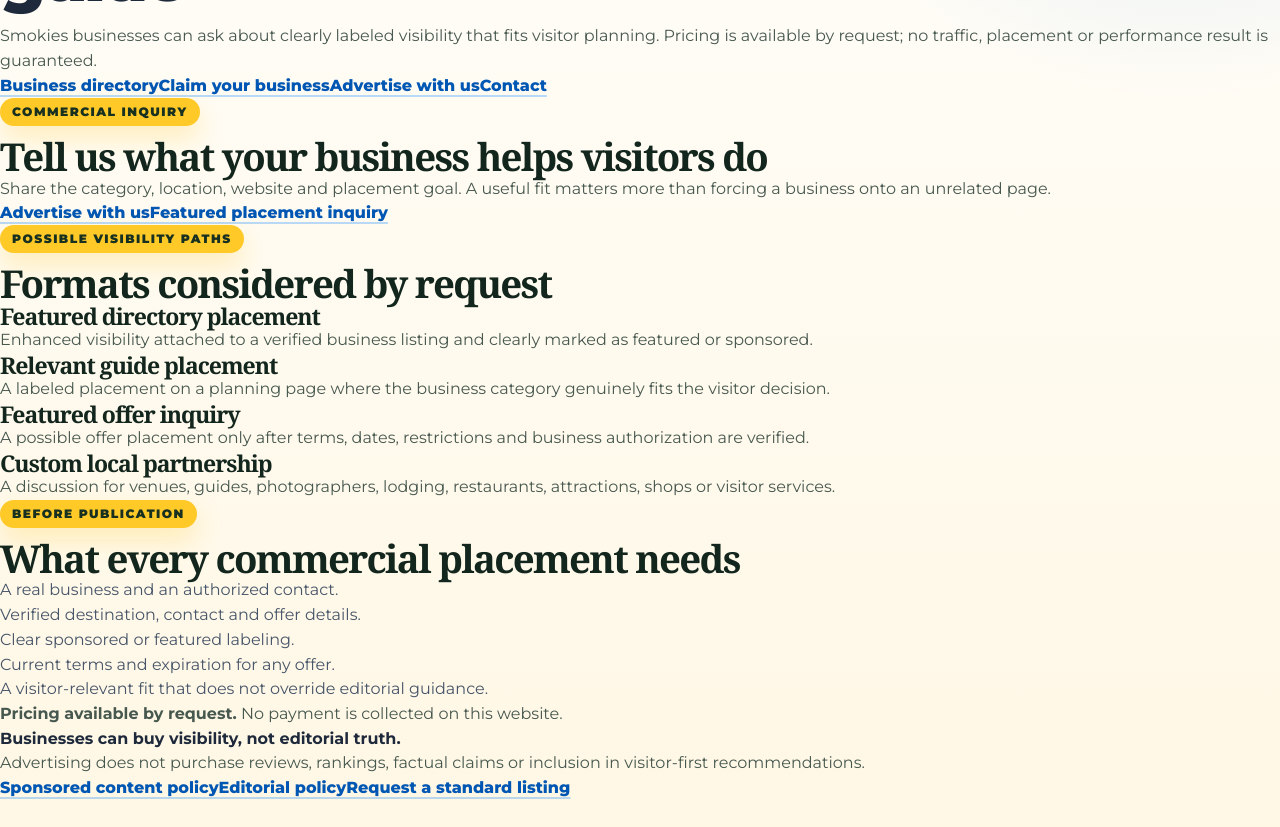
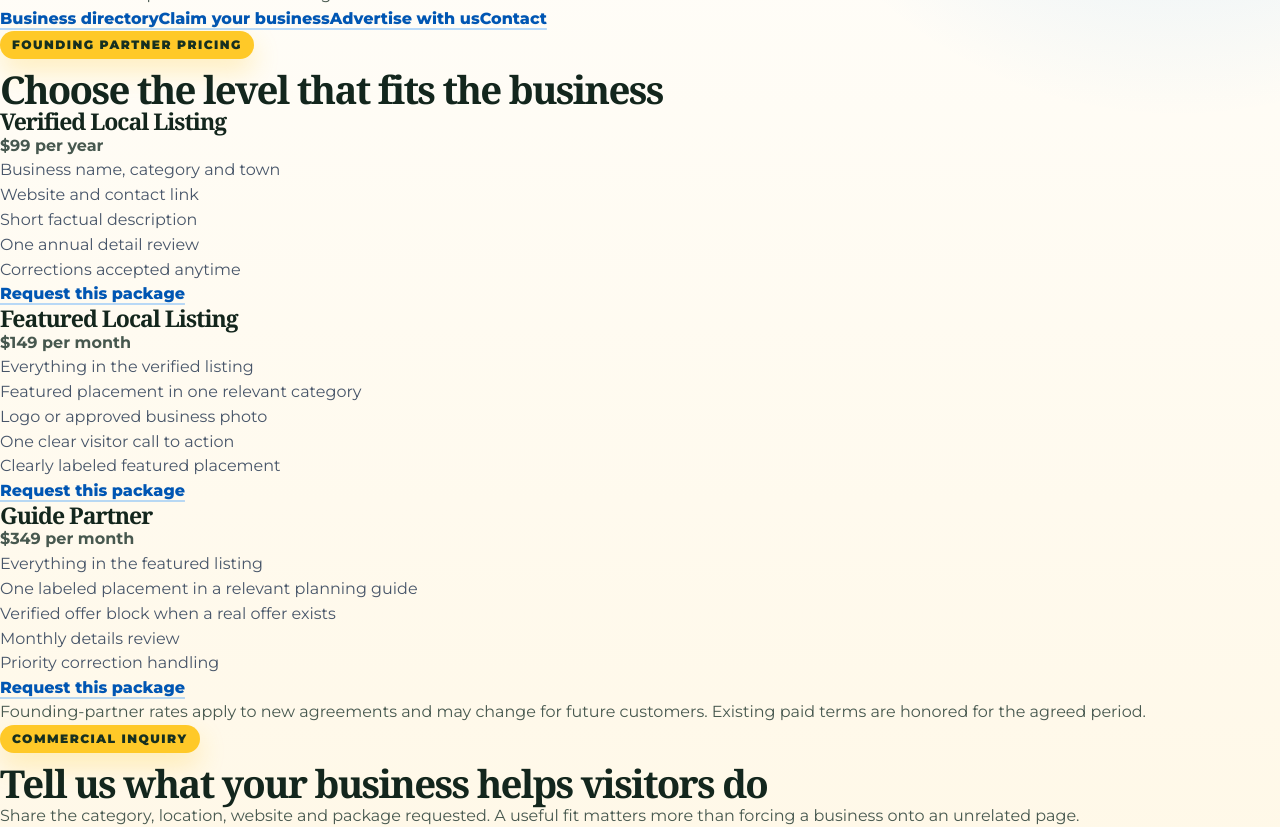
Before and after one commit to masondtorres/smokies-insider-guide, a Next.js app: page /advertise in a window 1280 px wide. Shown: the part 460-1287 px from the top of the page. Built offline with nearby package versions, Linux system fonts and the light colour scheme.

Commit message:
business: publish three clear advertising packages

```diff
--- a/src/app/advertise/page.tsx
+++ b/src/app/advertise/page.tsx
@@ -4,56 +4,96 @@ import { BusinessPageShell, BusinessPathLinks, inquiryHref } from "@/components/
 
 export const metadata: Metadata = {
   title: "Advertise With Smoky Insider",
-  description: "Request clearly labeled advertising, sponsored content or featured placement information from Smoky Insider.",
+  description: "Choose a clearly priced local advertising package from veteran-owned Smoky Insider.",
 };
 
-const advertiseHref = inquiryHref("Advertise with us - Smoky Insider", [
+const advertiseHref = inquiryHref("Smoky Insider advertising package", [
+  "Package requested",
   "Business category",
   "Town or service area",
   "Website",
-  "Placement of interest",
   "Campaign timing or goal",
   "Your name and role",
 ]);
 
-const featuredHref = inquiryHref("Featured placement inquiry - Smoky Insider", [
-  "Business category",
-  "Town or service area",
-  "Website",
-  "Listing URL, if published",
-  "Placement goal",
-  "Your name and role",
-]);
+const packages = [
+  {
+    name: "Verified Local Listing",
+    price: "$99 per year",
+    items: [
+      "Business name, category and town",
+      "Website and contact link",
+      "Short factual description",
+      "One annual detail review",
+      "Corrections accepted anytime",
+    ],
+  },
+  {
+    name: "Featured Local Listing",
+    price: "$149 per month",
+    items: [
+      "Everything in the verified listing",
+      "Featured placement in one relevant category",
+      "Logo or approved business photo",
+      "One clear visitor call to action",
+      "Clearly labeled featured placement",
+    ],
+  },
+  {
+    name: "Guide Partner",
+    price: "$349 per month",
+    items: [
+      "Everything in the featured listing",
+      "One labeled placement in a relevant planning guide",
+      "Verified offer block when a real offer exists",
+      "Monthly details review",
+      "Priority correction handling",
+    ],
+  },
+];
 
 export default function AdvertisePage() {
   return (
     <BusinessPageShell
-      eyebrow="Local partner inquiries"
-      title="Advertise with us without blurring the field guide"
-      intro="Smokies businesses can ask about clearly labeled visibility that fits visitor planning. Pricing is available by request; no traffic, placement or performance result is guaranteed."
+      eyebrow="Veteran-Owned Local Media"
+      title="Advertise with clear prices and clear labels"
+      intro="Smokies businesses can buy useful visibility without buying editorial judgment. These founding-partner packages are simple, public and tied to a real visitor need. No traffic or performance result is guaranteed."
     >
       <BusinessPathLinks />
+
+      <section className="business-intake-section">
+        <p className="eyebrow">Founding partner pricing</p>
+        <h2>Choose the level that fits the business</h2>
+        <div className="business-offer-grid">
+          {packages.map((pkg) => (
+            <article key={pkg.name}>
+              <h3>{pkg.name}</h3>
+              <p><strong>{pkg.price}</strong></p>
+              <ul className="business-check-list">
+                {pkg.items.map((item) => <li key={item}>{item}</li>)}
+              </ul>
+              <a className="business-primary-action" href={advertiseHref}>Request this package</a>
+            </article>
+          ))}
+        </div>
+        <p>
+          Founding-partner rates apply to new agreements and may change for future
+          customers. Existing paid terms are honored for the agreed period.
+        </p>
+      </section>
 
       <section className="business-action-panel">
         <div>
           <p className="eyebrow">Commercial inquiry</p>
           <h2>Tell us what your business helps visitors do</h2>
-          <p>Share the category, location, website and placement goal. A useful fit matters more than forcing a business onto an unrelated page.</p>
+          <p>
+            Share the category, location, website and package requested. A useful
+            fit matters more than forcing a business onto an unrelated page.
+          </p>
         </div>
         <div className="business-action-row">
-          <a className="business-primary-action" href={advertiseHref}>Advertise with us</a>
-          <a className="business-secondary-action" href={featuredHref}>Featured placement inquiry</a>
-        </div>
-      </section>
-
-      <section className="business-intake-section">
-        <p className="eyebrow">Possible visibility paths</p>
-        <h2>Formats considered by request</h2>
-        <div className="business-offer-grid">
-          <article><h3>Featured directory placement</h3><p>Enhanced visibility attached to a verified business listing and clearly marked as featured or sponsored.</p></article>
-          <article><h3>Relevant guide placement</h3><p>A labeled placement on a planning page where the business category genuinely fits the visitor decision.</p></article>
-          <article><h3>Featured offer inquiry</h3><p>A possible offer placement only after terms, dates, restrictions and business authorization are verified.</p></article>
-          <article><h3>Custom local partnership</h3><p>A discussion for venues, guides, photographers, lodging, restaurants, attractions, shops or visitor services.</p></article>
+          <a className="business-primary-action" href={advertiseHref}>Request a package</a>
+          <Link className="business-secondary-action" href="/business-listings">Request a listing</Link>
         </div>
       </section>
 
@@ -67,7 +107,7 @@ export default function AdvertisePage() {
           <li>Current terms and expiration for any offer.</li>
           <li>A visitor-relevant fit that does not override editorial guidance.</li>
         </ul>
-        <p><strong>Pricing available by request.</strong> No payment is collected on this website.</p>
+        <p><strong>No payment is collected on this website yet.</strong> Approved partners receive written terms and payment instructions directly.</p>
       </section>
 
       <aside className="business-trust-note">
@@ -76,7 +116,7 @@ export default function AdvertisePage() {
         <div className="business-inline-links">
           <Link href="/sponsored-content-policy">Sponsored content policy</Link>
           <Link href="/editorial-policy">Editorial policy</Link>
-          <Link href="/business-listings">Request a standard listing</Link>
+          <Link href="/contact">Contact Mason Torres</Link>
         </div>
       </aside>
     </BusinessPageShell>
```
